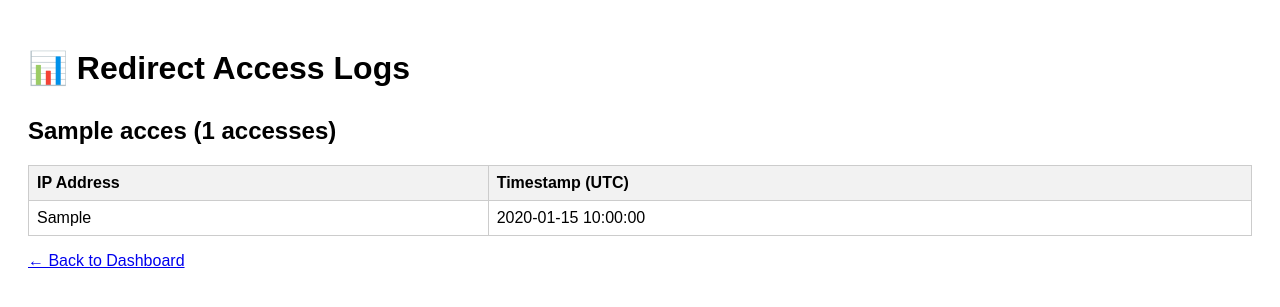
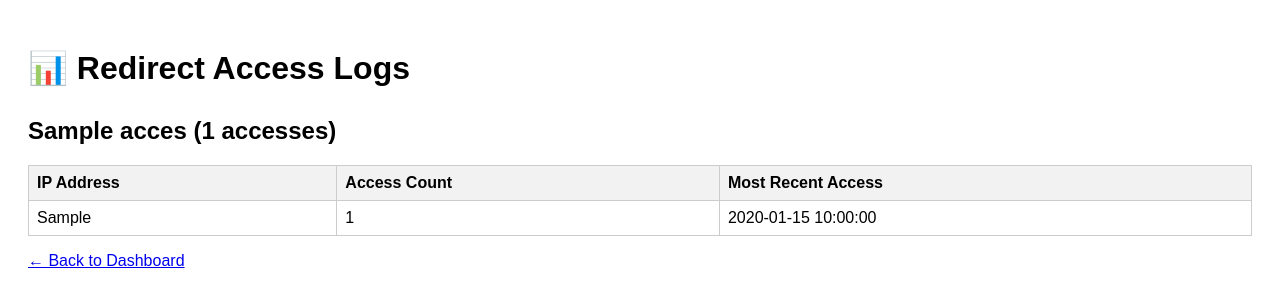
Before and after one commit to rocket6317/YouTube-Cache-And-Serve-Redirect_Url, a Flask app: template templates/logs.html in a window 1280 px wide. Shown: the top 307 px of the page. Run offline with Flask 3, Linux system fonts and the light colour scheme; the template is opened without the code that fills it: most values are stand-ins (such as "Sample title", 1, 10 or a date in 2020).

Commit message:
Update logs.html

```diff
--- a/templates/logs.html
+++ b/templates/logs.html
@@ -15,15 +15,26 @@
     <h1>📊 Redirect Access Logs</h1>
     {% for name, entries in access_data.items() %}
         <h2>{{ name }} ({{ entries|length }} accesses)</h2>
+        {% set ip_map = {} %}
+        {% for entry in entries %}
+            {% set ip = entry.ip %}
+            {% if ip_map[ip] is defined %}
+                {% set ip_map = ip_map.update({ip: ip_map[ip] + [entry.timestamp]}) %}
+            {% else %}
+                {% set ip_map = ip_map.update({ip: [entry.timestamp]}) %}
+            {% endif %}
+        {% endfor %}
         <table>
             <tr>
                 <th>IP Address</th>
-                <th>Timestamp (UTC)</th>
+                <th>Access Count</th>
+                <th>Most Recent Access</th>
             </tr>
-            {% for entry in entries %}
+            {% for ip, timestamps in ip_map.items() %}
             <tr>
-                <td>{{ entry.ip }}</td>
-                <td>{{ entry.timestamp }}</td>
+                <td>{{ ip }}</td>
+                <td>{{ timestamps|length }}</td>
+                <td>{{ timestamps[-1] }}</td>
             </tr>
             {% endfor %}
         </table>
```
